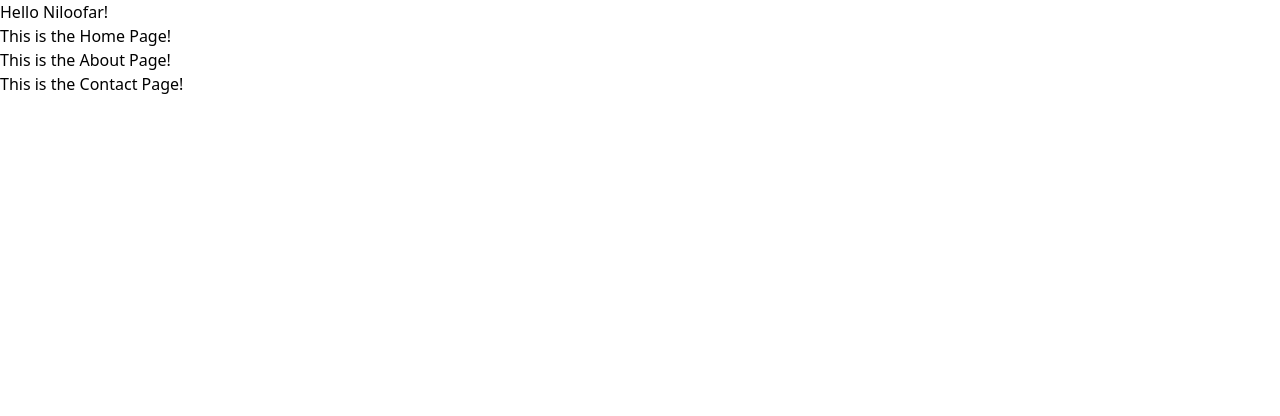
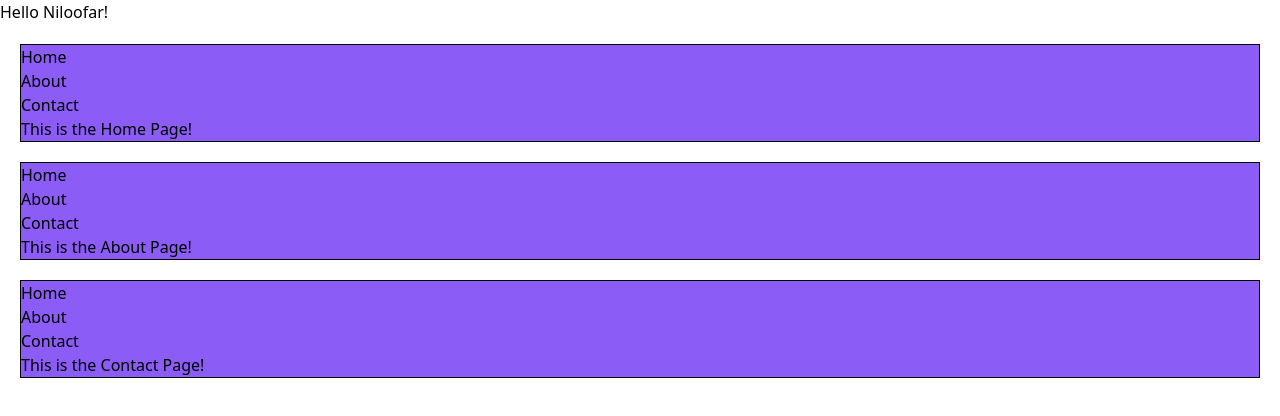
Before and after one commit to NiloofarKeshavarz/Single-Page-app-React, a React (Create React App) app in the folder singlepgaereact/: page /about in a window 1280 px wide. Shown: the top 416 px of the page. Built offline with nearby package versions, Linux system fonts and the light colour scheme.

Commit message:
Adds layout to all pages and install react-dom

```diff
--- a/singlepgaereact/package.json
+++ b/singlepgaereact/package.json
@@ -8,6 +8,7 @@
     "@testing-library/user-event": "^13.5.0",
     "react": "^18.2.0",
     "react-dom": "^18.2.0",
+    "react-router-dom": "^6.4.3",
     "react-scripts": "5.0.1",
     "web-vitals": "^2.1.4"
   },
--- a/singlepgaereact/src/layout/index.js
+++ b/singlepgaereact/src/layout/index.js
@@ -1,8 +1,16 @@
 import React from 'react';
 
-const Layout = () =>(
-    <div>
-        This is the Layout !
+const Layout = (props) =>(
+
+    <div className ='bg-purple-500 border border-black m-5'>
+        <nav>
+            <ul>
+            <li><a href='/'>Home</a></li>
+            <li><a href='/'>About</a></li>
+            <li><a href='/'>Contact</a></li>
+            </ul>
+        </nav>
+        {props.children}
     </div>
 )
 export { Layout}; // difference between default and Named export
--- a/singlepgaereact/src/pages/About.js
+++ b/singlepgaereact/src/pages/About.js
@@ -1,8 +1,8 @@
 import React from 'react';
-
+import {Layout} from '../layout';
 const About = () => (
-    <div>
+    <Layout>
         This is the About Page!
-    </div>
+    </Layout>
 )
 export default About;
--- a/singlepgaereact/src/pages/Contact.js
+++ b/singlepgaereact/src/pages/Contact.js
@@ -1,8 +1,9 @@
 import React from 'react';
+import {Layout} from '../layout';
 
 const Contact = () => (
-    <div>
+    <Layout>
         This is the Contact Page!
-    </div>
+    </Layout>
 )
 export default Contact;
--- a/singlepgaereact/src/pages/Home.js
+++ b/singlepgaereact/src/pages/Home.js
@@ -1,8 +1,9 @@
 import React from 'react';
+import {Layout} from '../layout';
 
 const Home = () => (
-    <div>
+    <Layout>
         This is the Home Page!
-    </div>
+    </Layout>
 )
 export default Home;
```
Also changed, not shown: 1 other file (tests, documents, lock files or other folders).
